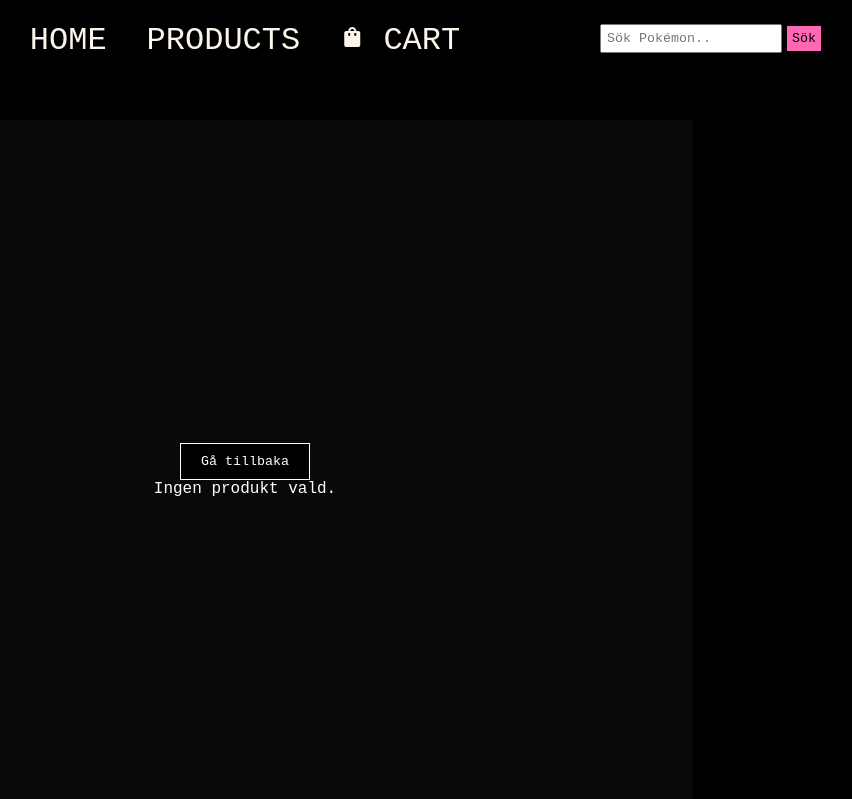
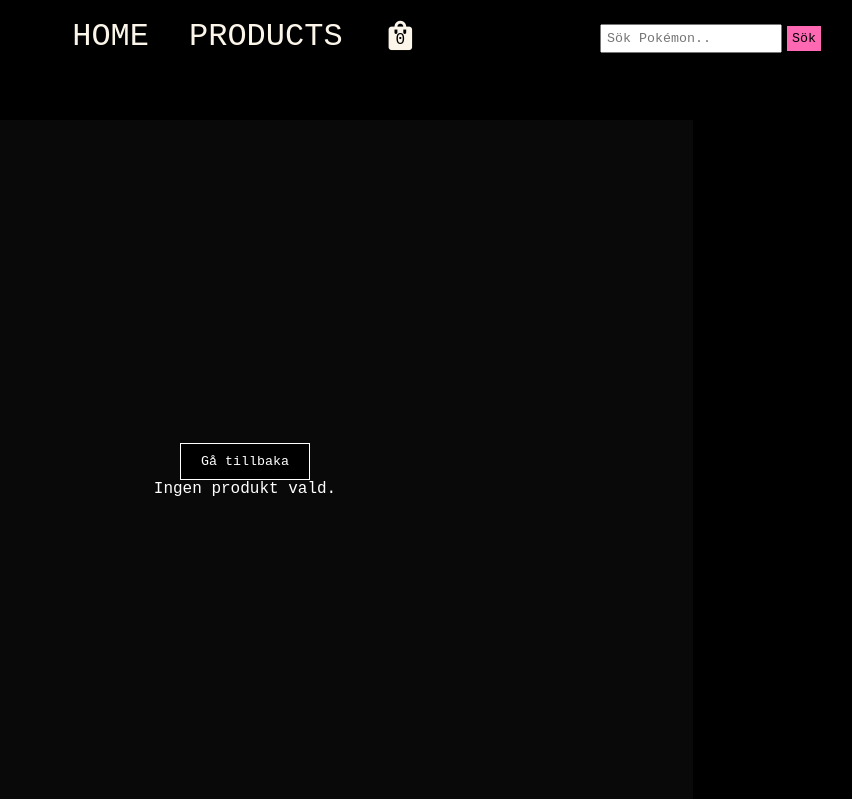
Before and after one commit to Mercedesemiliea/shoppyloppy, a PHP site: page /productDetails.php in a window 1280 px wide. Shown: the top 799 px of the page, without its empty margins (395-1247 px from the left). Run offline with PHP 8.4, Linux system fonts and the light colour scheme; data that the repository does not hold is empty; some libraries are stand-ins or nearby versions.

Commit message:
cart count

```diff
--- a/css/style.css
+++ b/css/style.css
@@ -278,6 +278,26 @@ h3 {
     color: black;
 }
 
+.cart-icon {
+    position: relative;
+}
+
+.navbar .material-icons {
+    font-size: 2.2rem;
+    z-index: 1200;
+}
+
+.cart-count {
+    position: absolute;
+    top: 32%;
+    right: 33%;
+
+    color: rgb(0, 0, 0);
+    border-radius: 50%;
+    padding: 4px 8px;
+    font-size: 1rem;
+    z-index: 0;
+}
 
 /* navbar sök */
 
--- a/navbar.php
+++ b/navbar.php
@@ -1,11 +1,20 @@
-<?php include 'header.php'; ?>
+<?php
+
+include 'header.php';
+$cartItemCount = isset($_SESSION['cart']) ? count($_SESSION['cart']) : 0;
+?>
     <nav class="navbar">
         <span class="iconify" data-icon="arcticons:pokemon-home"></span>
         <ul>
             <li><a href="index.php">Home</a></li>
             <li><a href="products.php">Products</a></li>
-            <li><a href="cart.php"><span class="material-icons">shopping_bag</span> Cart</a></li>
-        </ul>
+            <li class="cart-icon">
+            <a href="cart.php">
+                <span class="material-icons">shopping_bag</span>
+                <span class="cart-count"><?php echo $cartItemCount; ?></span>
+            </a>
+        </li>
+    </ul>
         <?php if (isset($_SESSION['username'])): ?>
         <p>Inloggad som <?= htmlspecialchars($_SESSION['username']); ?></p>
     <?php endif; ?>
--- a/productDetails.php
+++ b/productDetails.php
@@ -1,3 +1,7 @@
+<?php
+session_start();
+?>
+
 <!DOCTYPE html>
 <html lang="sv">
 <?php include 'header.php'; ?>
@@ -41,5 +45,4 @@
     </div>
     <?php include "footer.php"; ?>
 </body>
-
 </html>
```
